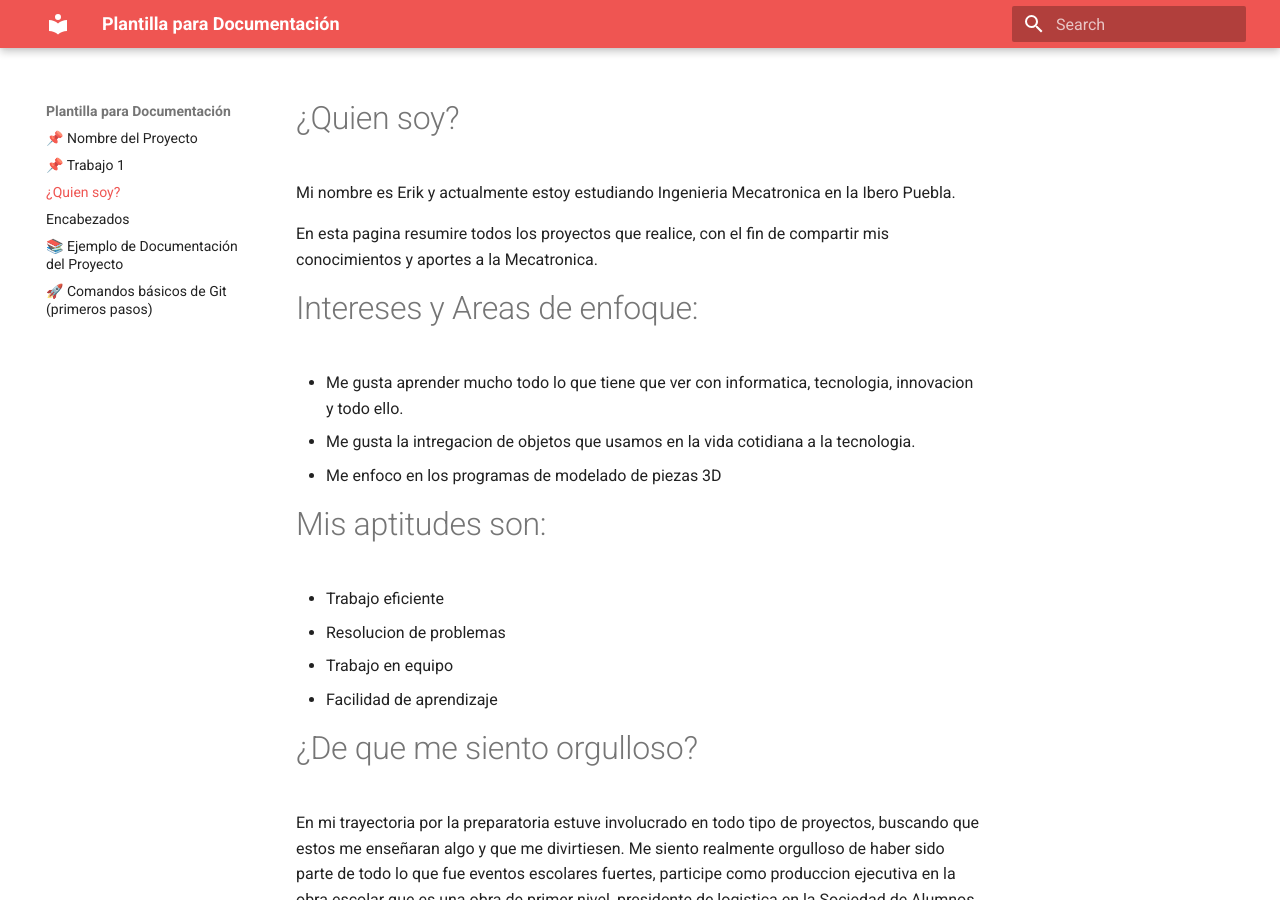
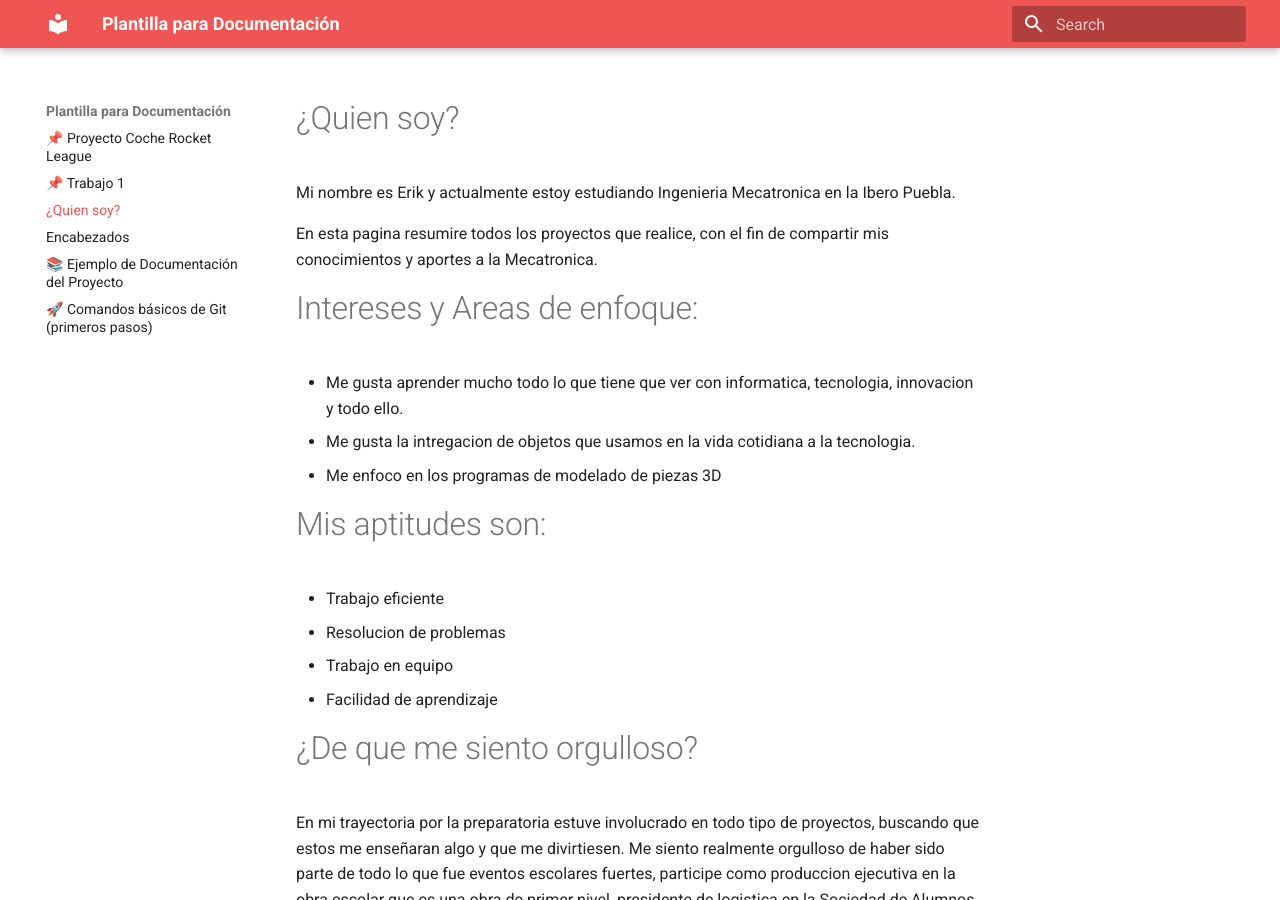
Before and after one commit to erikzepedaa/portafolioerikz, an MkDocs documentation site: the page built from docs/about.md, in a window 1280 px wide and 900 px high. Built offline with MkDocs 1.6.1 and Material for MkDocs 9.7.7, drawn with Linux system fonts in a browser that asks for light colours.

Commit message:
Update project name in documentation

```diff
--- a/docs/index.md
+++ b/docs/index.md
@@ -1,4 +1,4 @@
-# 📌 Nombre del Proyecto
+# 📌 Proyecto Coche Rocket League
 
 **Descripción breve:**
 Una introducción concisa que explique de qué trata el proyecto, su propósito y qué problema resuelve.
```
